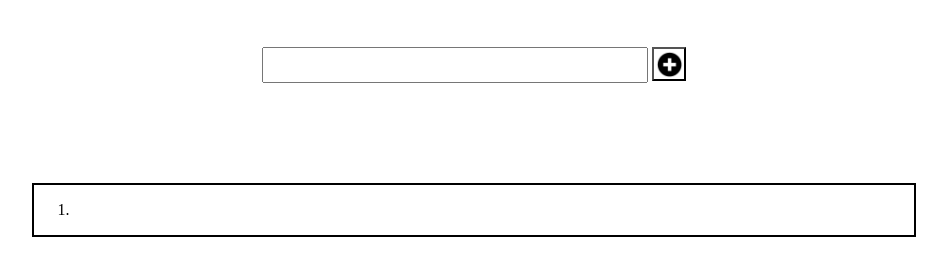
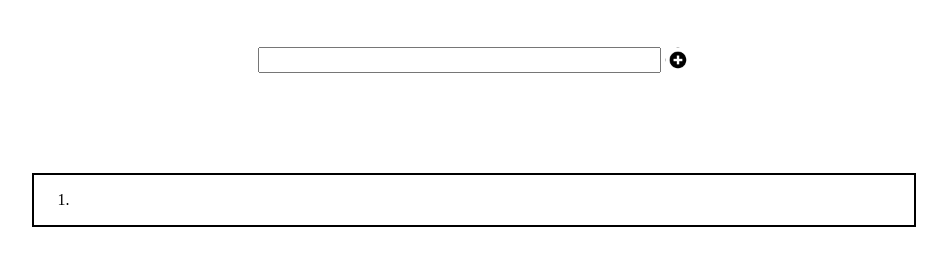
Before and after one commit to dan-phys/to-do, a plain HTML site: page index.html in a window 1280 px wide. Both pictures are taken after a click on the button 834 px from the left and 125 px from the top of the page. Shown: the part 61-336 px from the top of the page, without its empty margins (166-1113 px from the left). Drawn offline with Linux system fonts and the light colour scheme.

Commit message:
Added text justification, line break and the buttons image for delete, check and edit tasks

```diff
--- a/main.css
+++ b/main.css
@@ -1,5 +1,10 @@
 h1{
     color: red;
+    text-align: center;
+}
+
+h2{
+    text-align: center;
 }
 
 .new-input{
@@ -9,8 +14,9 @@ h1{
 
 .user-input{
     width: 30%;
-    height: 30px;
-    padding: 1px;
+    height: 20px;
+    padding-left: 10px;
+    padding-right: 10px;
     display: inline;
 }
 
@@ -18,9 +24,11 @@ h1{
     background-image: url('images/add-button.png');
     background-size: cover;
     background-color: transparent;
-    width: 34px;
-    height: 34px;
+    width: 25px;
+    height: 25px;
     vertical-align: top;
+    border-radius: 100%;
+    border-color: transparent;
 }
 
 .tasks{
@@ -30,4 +38,19 @@ h1{
 
 li{
     margin-top: 10px;
+    width: 90%;
+    text-align: justify;
+    overflow-wrap: break-word;
 }
+
+.remove-button{
+    background-image: url(https://fonts.gstatic.com/s/i/short-term/release/googlesymbols/delete/default/20px.svg);
+}
+
+.edit-button{
+    background-image: url(images/pen.png);
+}
+
+.check-button{
+    background-image: url(images/check.png);
+}
```
